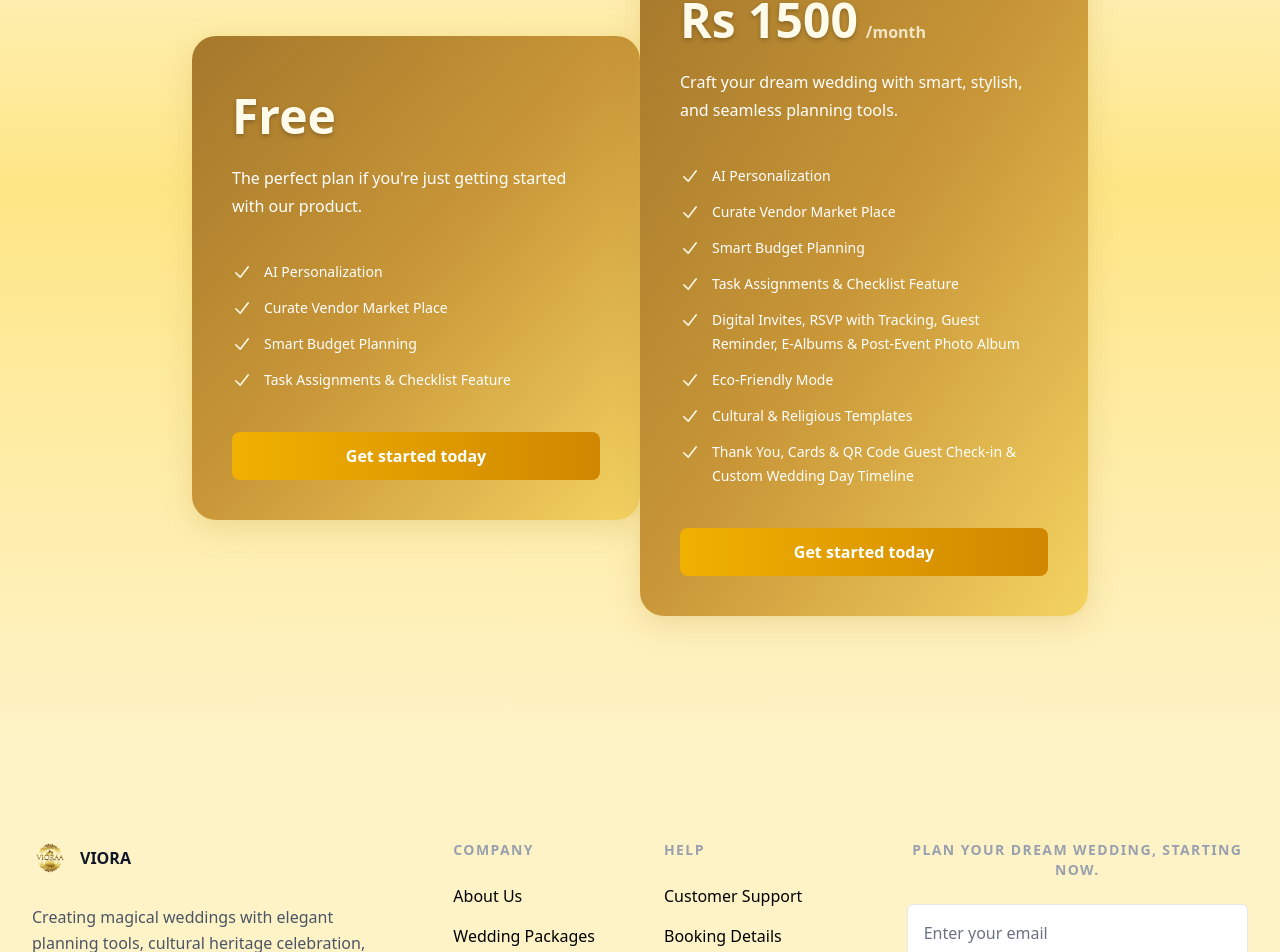
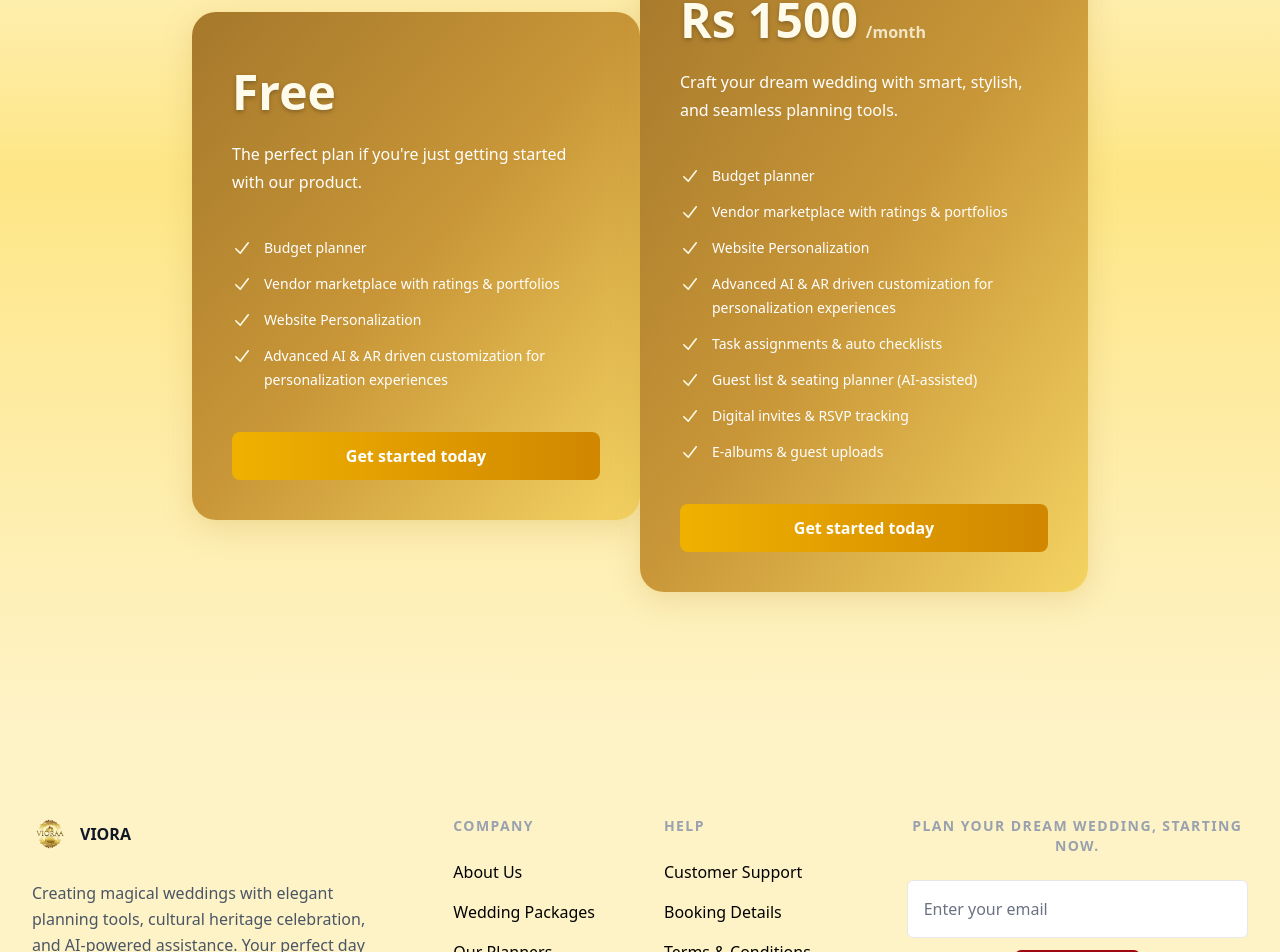
Before and after one commit to chaniru05/vite-viora, a React (Vite) app: page / in a window 1280 px wide. Shown: the part 3194-4146 px from the top of the page. Built offline with nearby package versions, Linux system fonts and the light colour scheme; a web font is replaced by a local one.

Commit message:
updated home page pricing
pricing plan successfully uploaded

```diff
--- a/src/Pages/Home.jsx
+++ b/src/Pages/Home.jsx
@@ -226,7 +226,7 @@ const tiers = [
     href: '#',
     priceMonthly: 'Free',
     description: "The perfect plan if you're just getting started with our product.",
-    features: ['AI Personalization', 'Curate Vendor Market Place', 'Smart Budget Planning', 'Task Assignments & Checklist Feature'],
+    features: ['Budget planner', 'Vendor marketplace with ratings & portfolios', 'Website Personalization', 'Advanced AI & AR driven customization for personalization experiences'],
     featured: false,
   },
   {
@@ -236,14 +236,14 @@ const tiers = [
     priceMonthly: 'Rs 1500',
     description: 'Craft your dream wedding with smart, stylish, and seamless planning tools.',
     features: [
-      'AI Personalization',
-      'Curate Vendor Market Place',
-      'Smart Budget Planning',
-      'Task Assignments & Checklist Feature',
-      'Digital Invites, RSVP with Tracking, Guest Reminder, E‑Albums & Post‑Event Photo Album',
-      'Eco‑Friendly Mode',
-      'Cultural & Religious Templates',
-      'Thank You, Cards & QR Code Guest Check‑in & Custom Wedding Day Timeline',
+      'Budget planner',
+      'Vendor marketplace with ratings & portfolios',
+      'Website Personalization',
+      'Advanced AI & AR driven customization for personalization experiences',
+      'Task assignments & auto checklists',
+      'Guest list & seating planner (AI-assisted)',
+      'Digital invites & RSVP tracking',
+      'E-albums & guest uploads',
     ],
     featured: true,
   },
@@ -335,6 +335,8 @@ function PricingPlans() {
     </div>
   )
 }
+
+
 // Main Home Component
 export default function Home() {
   return (
```
